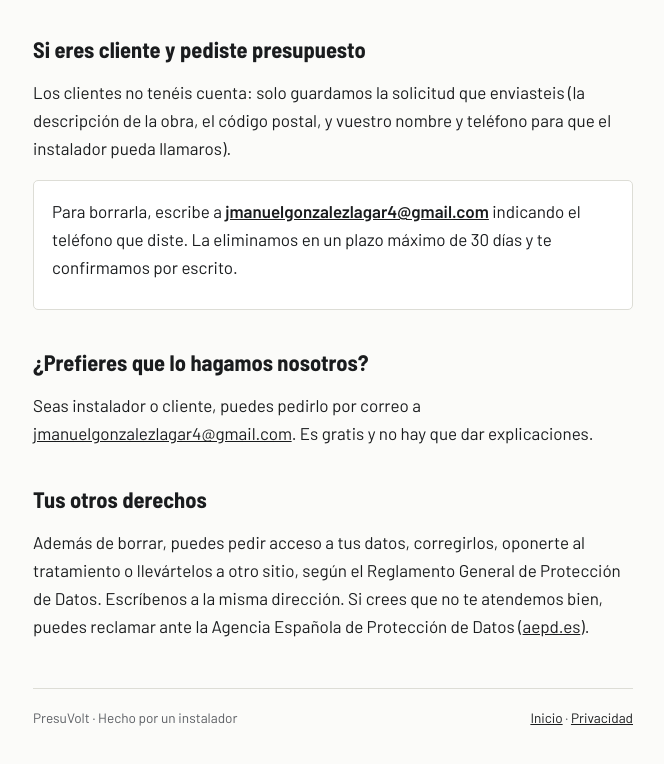
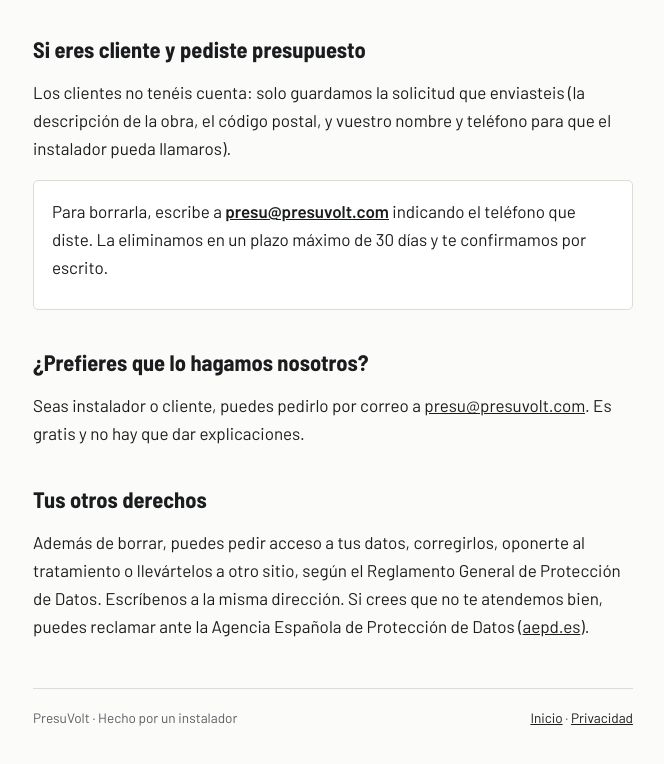
Before and after one commit to jmanuelgonzalezlagar4-crypto/jmanuelgonzalezlagar4-crypto.github.io, a plain HTML site: page borrar-cuenta.html in a window 1280 px wide. Shown: the part 755-1519 px from the top of the page, without its empty margins (307-971 px from the left). Drawn offline with Linux system fonts and the light colour scheme.

Commit message:
Correo de contacto: presu@presuvolt.com

```diff
--- a/borrar-cuenta.html
+++ b/borrar-cuenta.html
@@ -51,11 +51,11 @@
   <h2>Si eres cliente y pediste presupuesto</h2>
   <p>Los clientes no tenéis cuenta: solo guardamos la solicitud que enviasteis (la descripción de la obra, el código postal, y vuestro nombre y teléfono para que el instalador pueda llamaros).</p>
   <div class="caja">
-    <p>Para borrarla, escribe a <a href="mailto:jmanuelgonzalezlagar4@gmail.com?subject=Borrar%20mis%20datos%20de%20PresuVolt"><strong>jmanuelgonzalezlagar4@gmail.com</strong></a> indicando el teléfono que diste. La eliminamos en un plazo máximo de 30 días y te confirmamos por escrito.</p>
+    <p>Para borrarla, escribe a <a href="mailto:presu@presuvolt.com?subject=Borrar%20mis%20datos%20de%20PresuVolt"><strong>presu@presuvolt.com</strong></a> indicando el teléfono que diste. La eliminamos en un plazo máximo de 30 días y te confirmamos por escrito.</p>
   </div>
 
   <h2>¿Prefieres que lo hagamos nosotros?</h2>
-  <p>Seas instalador o cliente, puedes pedirlo por correo a <a href="mailto:jmanuelgonzalezlagar4@gmail.com?subject=Borrar%20mi%20cuenta%20de%20PresuVolt">jmanuelgonzalezlagar4@gmail.com</a>. Es gratis y no hay que dar explicaciones.</p>
+  <p>Seas instalador o cliente, puedes pedirlo por correo a <a href="mailto:presu@presuvolt.com?subject=Borrar%20mi%20cuenta%20de%20PresuVolt">presu@presuvolt.com</a>. Es gratis y no hay que dar explicaciones.</p>
 
   <h2>Tus otros derechos</h2>
   <p>Además de borrar, puedes pedir acceso a tus datos, corregirlos, oponerte al tratamiento o llevártelos a otro sitio, según el Reglamento General de Protección de Datos. Escríbenos a la misma dirección. Si crees que no te atendemos bien, puedes reclamar ante la Agencia Española de Protección de Datos (<a href="https://www.aepd.es" target="_blank" rel="noopener">aepd.es</a>).</p>
```
